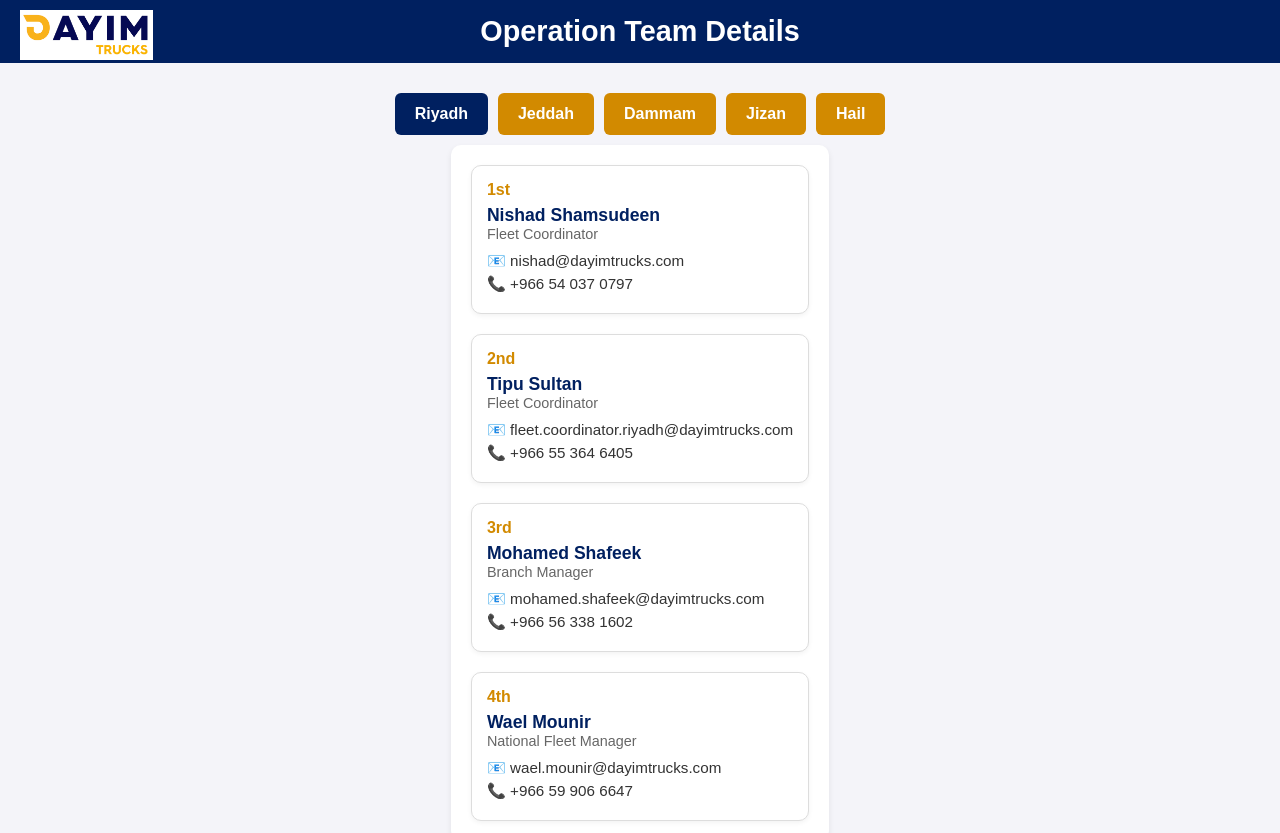
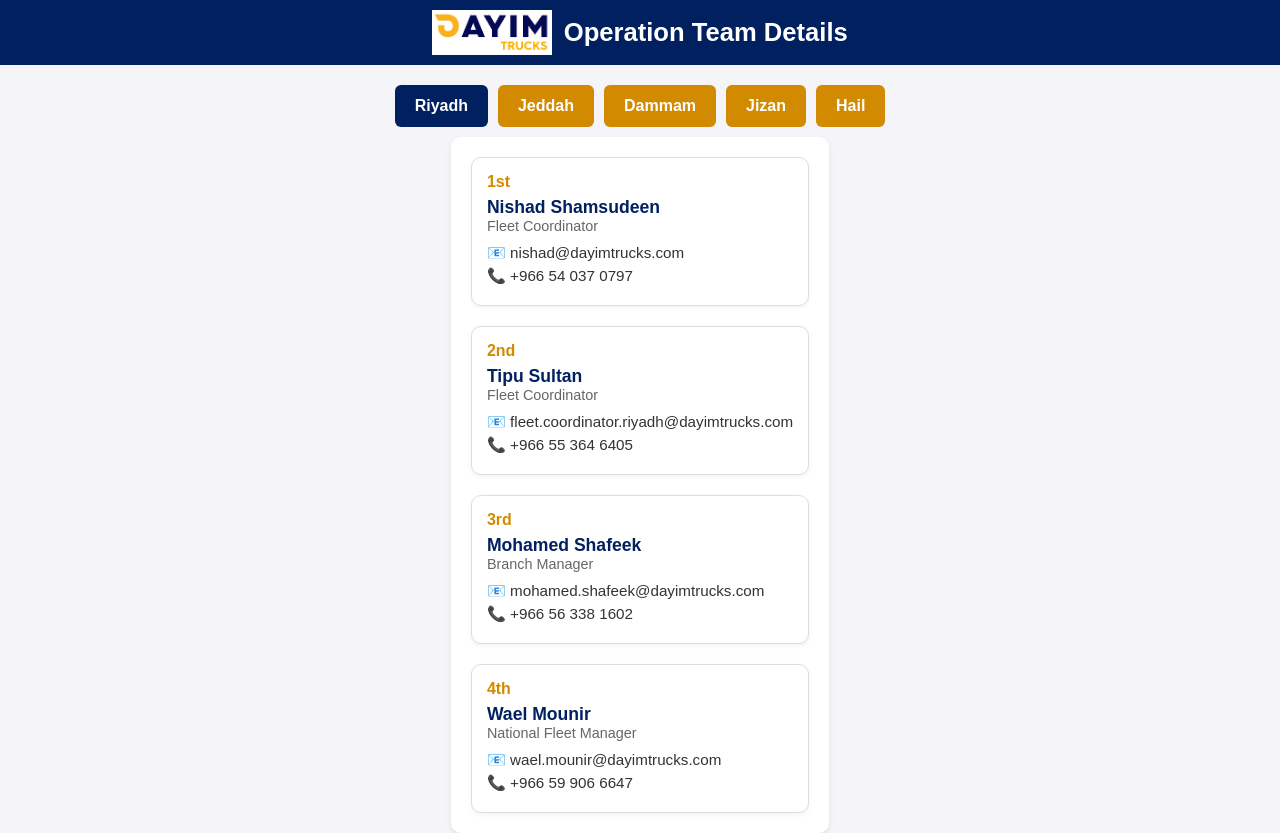
Before and after one commit to dayimtrucks/ops, a plain HTML site: page index.html in a window 1280 px wide. Shown: the top 833 px of the page. Drawn offline with Linux system fonts and the light colour scheme.

Commit message:
Update index.html

```diff
--- a/index.html
+++ b/index.html
@@ -15,24 +15,31 @@
       min-height: 100vh;
     }
 
+    /* Header */
     header {
       background: #002060;
       color: white;
-      padding: 15px;
-      text-align: center;
-      position: relative;
+      padding: 10px 15px;
+    }
+
+    .header-container {
+      display: flex;
+      align-items: center;
+      justify-content: center;
+      gap: 12px;
+      flex-wrap: wrap; /* stack logo + title on small screens */
     }
 
     header img {
-      position: absolute;
-      left: 20px;
-      top: 10px;
-      height: 50px;
+      height: 45px;
+      max-width: 120px;
+      object-fit: contain;
     }
 
-    h1 {
+    header h1 {
       margin: 0;
-      font-size: 1.8rem;
+      font-size: 1.6rem;
+      text-align: center;
     }
 
     /* Branch tabs */
@@ -40,7 +47,7 @@
       display: flex;
       justify-content: center;
       flex-wrap: wrap;
-      margin: 30px auto 10px;
+      margin: 20px auto 10px;
       gap: 10px;
       max-width: 1000px;
     }
@@ -148,8 +155,10 @@
 </head>
 <body>
   <header>
-    <img src="Image/thumbnail_Outlook-Image.png" alt="Company Logo">
-    <h1>Operation Team Details</h1>
+    <div class="header-container">
+      <img src="Image/thumbnail_Outlook-Image.png" alt="Company Logo">
+      <h1>Operation Team Details</h1>
+    </div>
   </header>
 
   <!-- Branch Tabs -->
```
